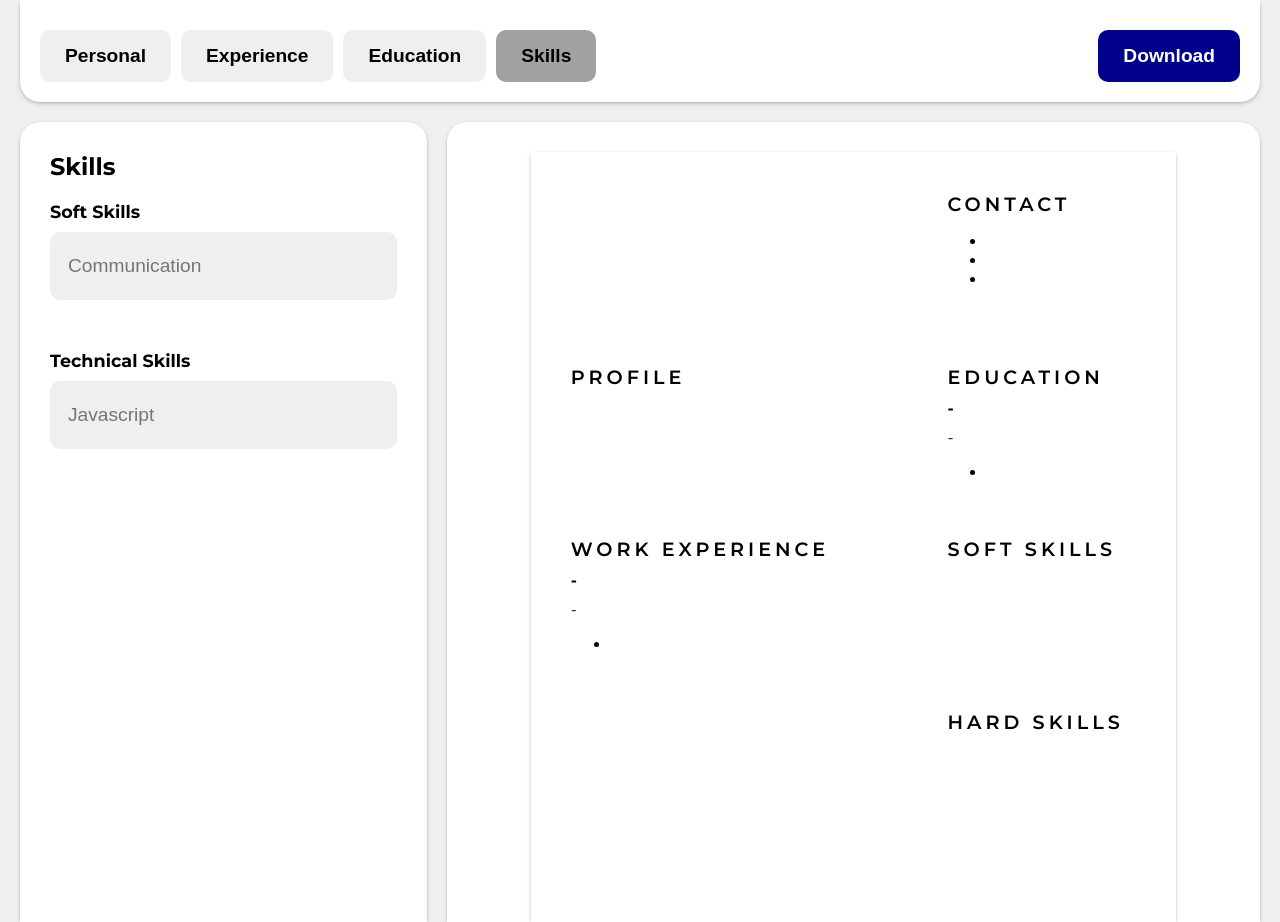
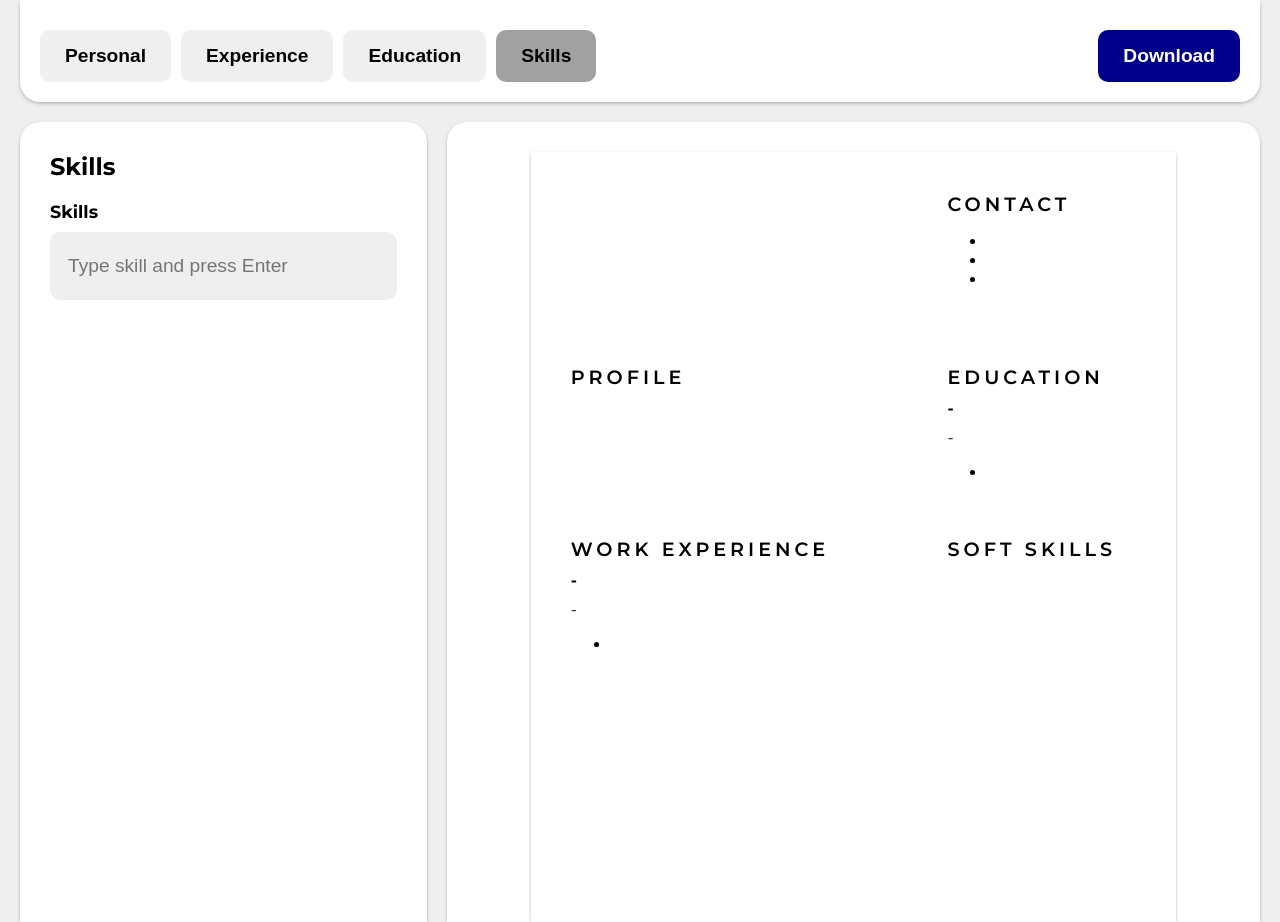
Before and after one commit to ArtemiiHH/cv-builder, a React (Vite) app: page / in a window 1280 px wide. Both pictures are taken after a click on the button "Skills". Built offline with nearby package versions, Linux system fonts and the light colour scheme.

Commit message:
Remove hard skills

```diff
--- a/src/components/Preview.jsx
+++ b/src/components/Preview.jsx
@@ -81,11 +81,6 @@ export default function Preview({ cvData }) {
           <div className="soft-skills">
             <h4 className="cv-section-titles">SOFT SKILLS</h4>
           </div>
-
-          {/* Hard Skills */}
-          <div className="hard-skills">
-            <h4 className="cv-section-titles">HARD SKILLS</h4>
-          </div>
         </div>
       </div>
     </div>
--- a/src/components/SkillsTab.jsx
+++ b/src/components/SkillsTab.jsx
@@ -8,16 +8,8 @@ export default function SkillsTab() {
         <div className="input-group">
           {/* Soft Skills */}
           <div className="input-group">
-            <label>Soft Skills</label>
-            <input type="text" placeholder="Communication" />
-          </div>
-        </div>
-
-        <div className="input-group">
-          {/* Technical Skills */}
-          <div className="input-group">
-            <label>Technical Skills</label>
-            <input type="text" placeholder="Javascript" />
+            <label>Skills</label>
+            <input type="text" placeholder="Type skill and press Enter" />
           </div>
         </div>
       </form>
```
